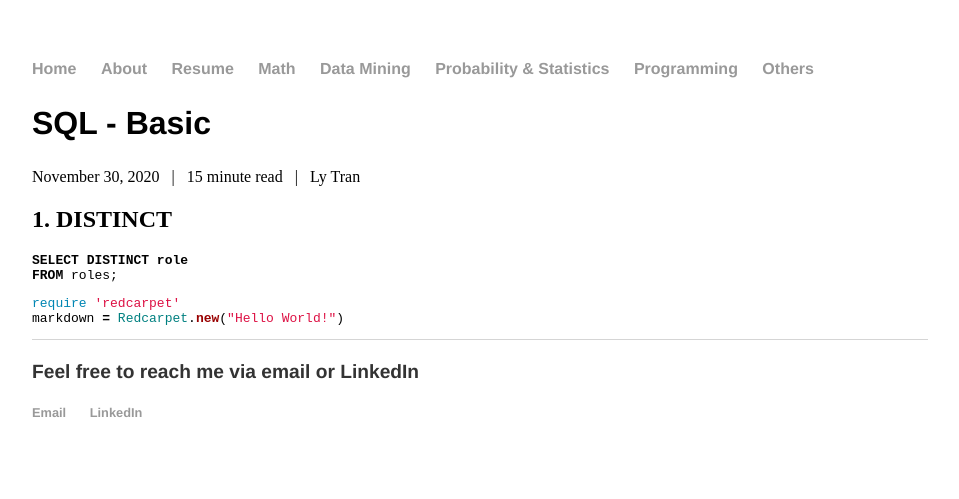
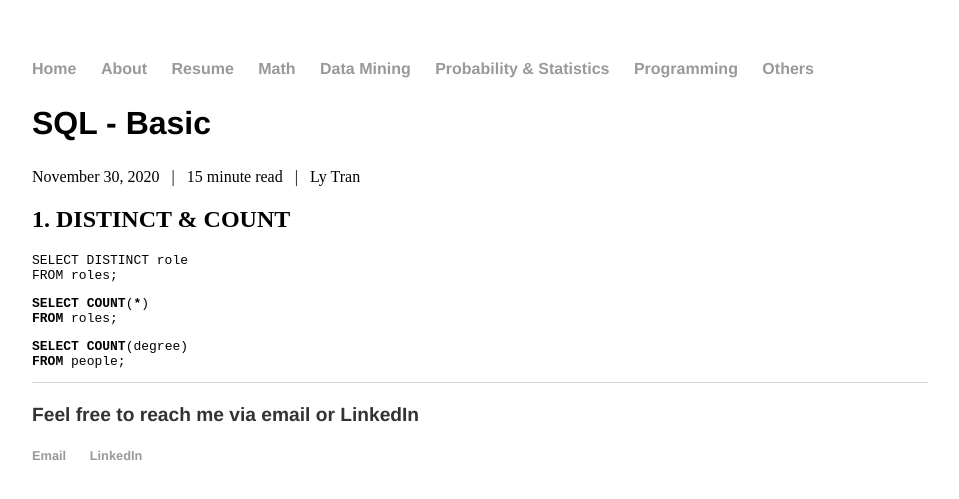
Before and after one commit to lytranp/lytranp.github.io, a Jekyll site: the page built from _posts/programming/2020-11-30-sql-basic.md, in a window 1280 px wide. Shown: the top 499 px of the page, without its empty margins (160-1119 px from the left). Built offline with Jekyll 4.4.1, drawn with Linux system fonts in a browser that asks for light colours; a script that is not in the unit is left out.

Commit message:
Edit sql

````diff
--- a/_posts/programming/2020-11-30-sql-basic.md
+++ b/_posts/programming/2020-11-30-sql-basic.md
@@ -7,16 +7,19 @@ secondary: programming
 date: 2020-11-30
 ---
 
-## 1. DISTINCT
+## 1. DISTINCT & COUNT
 
-```sql
+```
 SELECT DISTINCT role
 FROM roles;
 ```
 
+```sql
+SELECT COUNT(*)
+FROM roles;
+```
 
-
-```ruby
-require 'redcarpet'
-markdown = Redcarpet.new("Hello World!")
+```sql
+SELECT COUNT(degree)
+FROM people;
 ```
````
